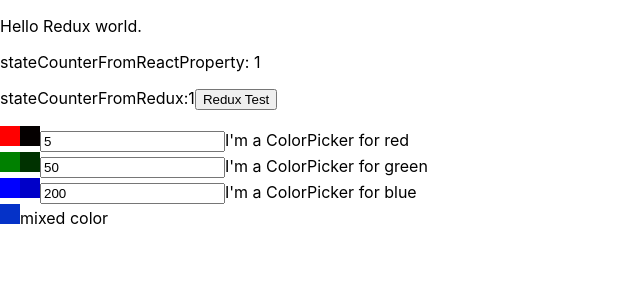
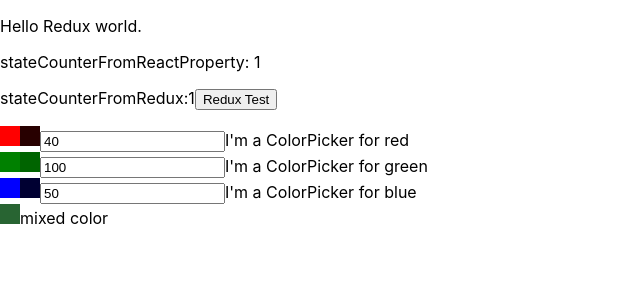
Before and after one commit to patrickweiss/m3-redux-colorpicker, a React (Create React App) app: page / in a window 1280 px wide. Shown: the top 300 px of the page, without its empty margins (0-640 px from the left). Built offline with nearby package versions, Linux system fonts and the light colour scheme.

Commit message:
redux state is used to set SingleColorPicker Props

```diff
--- a/src/RGBColorPicker/RGBColorPicker.tsx
+++ b/src/RGBColorPicker/RGBColorPicker.tsx
@@ -1,22 +1,14 @@
 import React from 'react';
 import SingleColorPicker, {baseColor} from './SingleColorPicker';
-interface IProps{};
-interface IState{
-    rValue:number;
-    gValue:number;
-    bValue:number;
-};
+import {reduxState,dispatch,ActionType} from '../index'
 
-export default class RGBColorPicker extends React.PureComponent<IProps, IState> {
 
-    constructor(props: IProps) {
+export default class RGBColorPicker extends React.PureComponent {
+
+    constructor(props:any) {
       console.log("new RGBColorPicker component will be initialized");
       super(props);
-      this.state = {
-          rValue:5,
-          gValue:50,
-          bValue:200
-      }
+
       this.onIntensityChange = this.onIntensityChange.bind(this);
     }
 
@@ -35,7 +27,7 @@
     }
 
     render(){
-        let colorSample: string = `rgb(${this.state.rValue},${this.state.gValue},${this.state.bValue})`
+        let colorSample: string = `rgb(${reduxState().RGBColorPicker.rValue},${reduxState().RGBColorPicker.gValue},${reduxState().RGBColorPicker.bValue})`
         const rgbStyle = {
             display: "inline-block",
             width: "20px",
@@ -43,9 +35,9 @@
             backgroundColor: colorSample
         }
       return <div>
-        <SingleColorPicker color={baseColor.r} intensity={this.state.rValue} onIntensityChange={this.onIntensityChange}/>
-        <SingleColorPicker color={baseColor.g} intensity={this.state.gValue} onIntensityChange={this.onIntensityChange}/>
-        <SingleColorPicker color={baseColor.b} intensity={this.state.bValue} onIntensityChange={this.onIntensityChange}/>
+        <SingleColorPicker color={baseColor.r} intensity={reduxState().RGBColorPicker.rValue} onIntensityChange={this.onIntensityChange}/>
+        <SingleColorPicker color={baseColor.g} intensity={reduxState().RGBColorPicker.gValue} onIntensityChange={this.onIntensityChange}/>
+        <SingleColorPicker color={baseColor.b} intensity={reduxState().RGBColorPicker.bValue} onIntensityChange={this.onIntensityChange}/>
         <div style={rgbStyle}></div>mixed color
       </div>
     }
```
